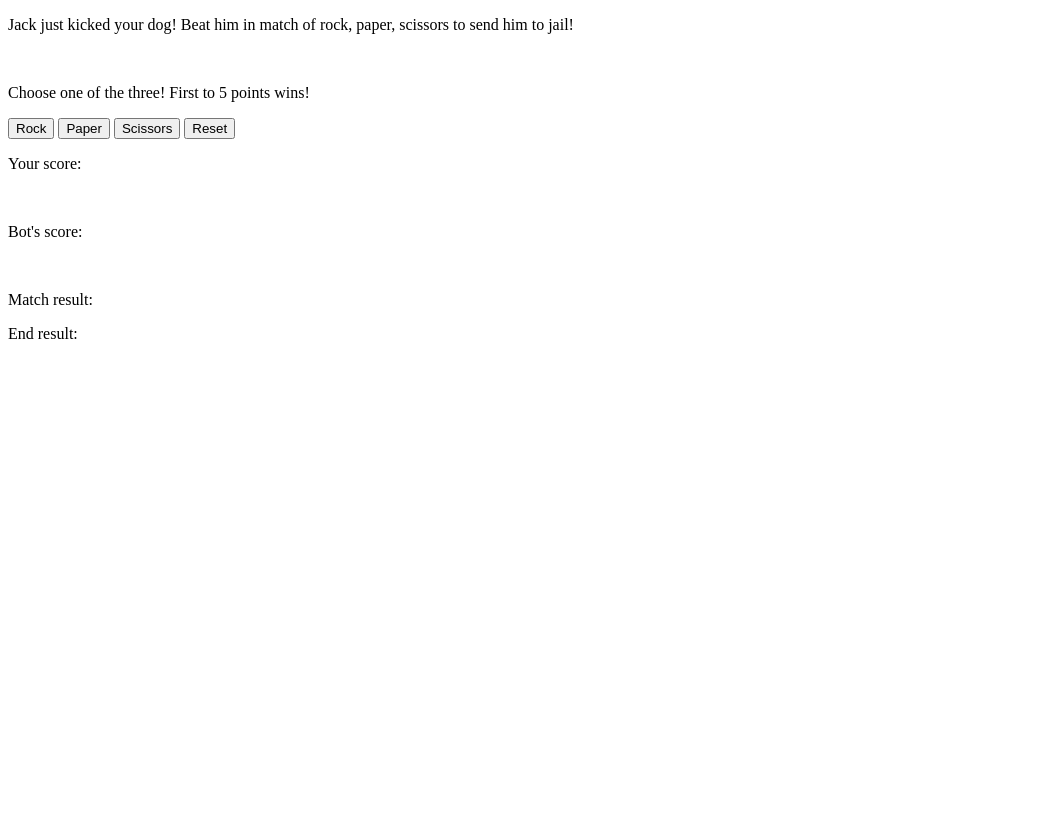
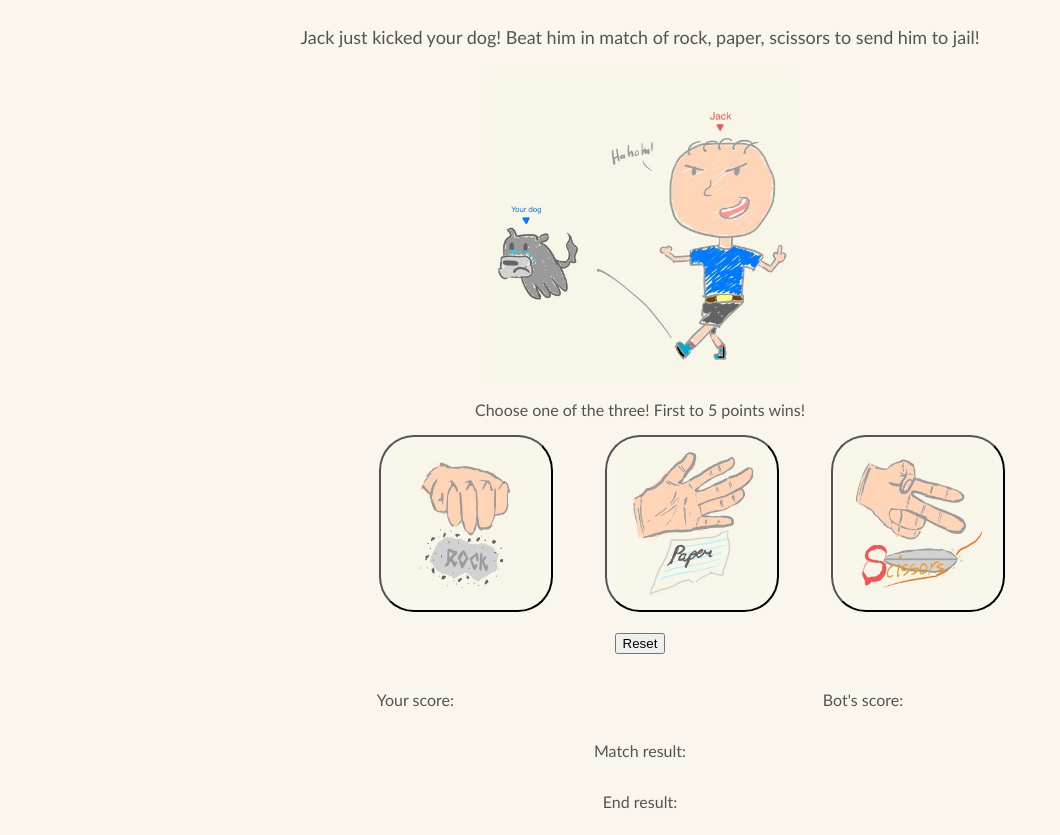
Before and after one commit to cstim240/Rock_Paper_Scissors, a plain HTML site: page index.html in a window 1280 px wide. Shown: the whole page, without its empty margins (0-1060 px from the left). Before the commit the page ends 800 px from the top, so only its background shows below. Drawn offline with Linux system fonts and the light colour scheme.

Commit message:
Link the end result images, arranged flexboxesetc.

```diff
--- a/index.html
+++ b/index.html
@@ -14,28 +14,44 @@
 
     </head>
     <body>
-        <div>
+        <div class="header">
             <p>Jack just kicked your dog! Beat him in match of rock, paper, scissors to send him to jail!</p>
-            <img src=""/>
+            <img class="scenario" src="./images/openScene.jpg"/>
         </div>
-        <div>
+
+        <div class="mainSec">
             <p>Choose one of the three! First to 5 points wins!</p>
-            <button class="buttons" value="rock" onclick="playRound(this.value)">Rock</button>
-            <button class="buttons" value="paper" onclick="playRound(this.value)">Paper</button>
-            <button class="buttons" value="scissors" onclick="playRound(this.value)">Scissors</button>
+            <div class="options">
+                <button class="buttons" value="rock" onclick="playRound(this.value)">
+                    <img src="./images/rock.jpg"/>
+                </button>
+                <button class="buttons" value="paper" onclick="playRound(this.value)">
+                    <img src="./images/paper.jpg"/>
+                </button>
+                <button class="buttons" value="scissors" onclick="playRound(this.value)">
+                    <img src="./images/scissors.jpg"/>
+                </button>
+            </div>
+        </div>
+
+        <div class="resetBtn">
             <button onclick="reset()">Reset</button>
         </div>
 
-        <div>
+        <div class="statBoard">
+            <div class="playerStat">
                 <p>Your score: </p>
                 <p class="playerScore"></p>
-            <br/>
+            </div>
+
+            <div class="compStat">
                 <p>Bot's score: </p>
                 <p class="compScore"></p>
-            <br/>
+            </div>
         </div>
 
-        <div>
+        <div class="endStat">
+            <div class="matchHistory">
                 <p>Match result: </p>
                 <p class="matchResult"></p>
             </div>
@@ -43,6 +59,7 @@
             <div class="endResult">
                 <p> End result: </p>
             </div>
+        </div>
 
     </body>
 </html>
--- a/js/main.js
+++ b/js/main.js
@@ -26,6 +26,7 @@ function getComputerChoice(){
 }
 
 function playRound(playerSelection){
+    removeBanner();
     const computerSelection = getComputerChoice();
     console.log(`Computer chooses: ${computerSelection}\n`);
     console.log(`Player chose: ${playerSelection}\n`);
@@ -63,6 +64,30 @@ function playRound(playerSelection){
     }
 }
 
+function removeBanner(){
+    const header = document.querySelector(".header");
+    const scenario = document.querySelector(".scenario");
+    if (scenario){
+        header.removeChild(scenario);
+    } else {
+        return;
+    }
+}
+
+function restoreBanner(){
+    const header = document.querySelector(".header");
+    const scenario = document.querySelector(".scenario");
+
+    if (scenario){
+        return;
+    } else {
+        const img = document.createElement("img");
+        img.classList.add("scenario");
+        img.src = "./images/openScene.jpg";
+        header.appendChild(img);
+    }
+}
+
 function disableButtons(){
     const btns = document.querySelectorAll(".buttons");
     btns.forEach(btn => {
@@ -80,14 +105,14 @@ function enableButtons(){
 function addPlayerScore(userScore){
     let playerScore = document.querySelector(".playerScore");
     playerScore.textContent = `${++userScore}`;
-    console.log(userScore);
+    console.log(`User score is: ${userScore}`);
     return userScore;
 }
 
 function addComputerScore(botScore){
     let computerScore = document.querySelector(".compScore");
     computerScore.textContent = `${++botScore}`;
-    console.log(botScore);
+    console.log(`Bot score is: ${botScore}`);
     return botScore;
 }
 
@@ -96,9 +121,20 @@ function winMsg(winner){
     const p = document.createElement('p');
     p.classList.add('resultmsg');
 
-    p.textContent = (winner == "player") ? "You won against the computer! Woooooo!" :
-    "You LOST against the computer! Haha loser!"; //ternary op
+    const img = document.createElement("img");
+
+    if (winner == "player"){
+        p.textContent = "You won against him! Have fun in prison, Jack!";
+        img.src = "./images/playerWin.jpg";
+        img.classList.add('resultimg');
+
+    } else {
+        p.textContent = "You LOST against Jack! Now your dog is sad!";
+        img.src = "./images/playerLoss.jpg";
+        img.classList.add('resultimg');
+    }
     endResult.appendChild(p);
+    endResult.appendChild(img);
 }
 
 function reset(){
@@ -113,12 +149,15 @@ function reset(){
 
     const endResult = document.querySelector(".endResult");
     const resultmsg = document.querySelector(".resultmsg");
+    const resultimg = document.querySelector(".resultimg");
     if (resultmsg){
         endResult.removeChild(resultmsg);
+        endResult.removeChild(resultimg);
     }
 
+    restoreBanner();
     enableButtons();
-
+    window.scrollTo(0,0); //moves browser view to the top of page
 }
 
 /*function generatePlayerChoice(){
--- a/style.css
+++ b/style.css
@@ -3,3 +3,86 @@
     Program: The Odin Project - Foundations
     Date: May 8, 2023
 */
+
+body {
+    display: flex;
+    flex-direction: column;
+    background-color: #faf6ed;
+    flex: 1 1 auto;
+    color: #545351;
+    font-family: 'Trebuchet MS', 'Lucida Sans Unicode', 'Lucida Grande', 'Lucida Sans', Arial, sans-serif;
+}
+
+.header {
+    display: flex;
+    flex-direction: column;
+    align-items: center;
+    font-size:large;
+}
+
+.header img {
+    width: 25%;
+    height: 25%;
+}
+
+.mainSec {
+    display: flex;
+    flex-direction: column;
+    align-items: center;
+}
+
+.options {
+    display: flex;
+    justify-content: space-evenly;
+    gap: 10%;
+}
+
+.options button {
+    border-radius: 20%;
+    padding: 10px;
+    background: none;
+}
+
+.options img {
+    width: 150px;
+    height: 150px;
+}
+
+.resetBtn {
+    margin: 20px;
+    align-self: center;
+}
+
+.statBoard {
+    display: flex;
+    justify-content: space-evenly;
+}
+
+.playerStat {
+    display: flex;
+}
+
+.compStat {
+    display: flex;
+}
+
+.endStat {
+    display: flex;
+    flex-direction: column;
+}
+
+.endStat .matchHistory {
+    display: flex;
+    align-self: center;
+}
+
+.endStat .endResult {
+    display: flex;
+    flex-direction: column;
+    align-items: center;
+}
+
+.resultimg {
+    height: 25%;
+    width: 25%;
+}
```
Lines whose indentation alone changed are shown as unchanged.
